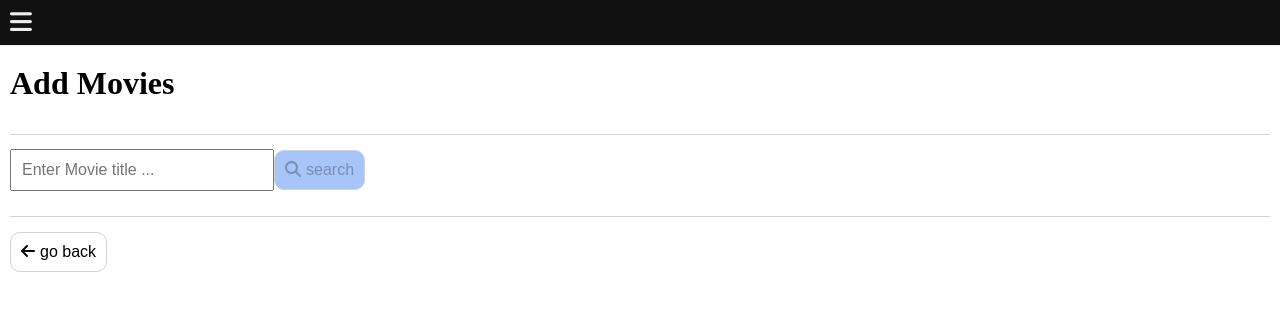
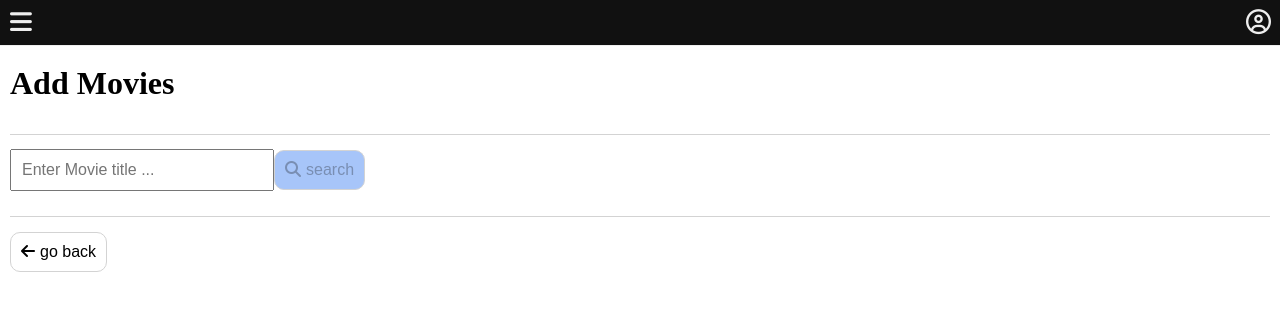
Before and after one commit to stefanreichhart/medialibrary, an Angular app: page /movies/add in a window 1280 px wide. Shown: the top 310 px of the page. Built offline with nearby package versions, Linux system fonts and the light colour scheme.

Commit message:
Feature skeleton

```diff
--- a/src/app/app.component.html
+++ b/src/app/app.component.html
@@ -1,7 +1,7 @@
 <div class="app-container" [ngClass]="{'sidebarVisible': this.appService.isSidebarVisible()}">
-    <app-toolbar></app-toolbar>
     <app-sidebar></app-sidebar>
     <div class="app-content">
         <router-outlet></router-outlet>
     </div>
+    <app-toolbar></app-toolbar>
 </div>
--- a/src/app/sidebar/sidebar.component.css
+++ b/src/app/sidebar/sidebar.component.css
@@ -1,5 +1,5 @@
 .sidebar {
-    position: absolute;
+    position: fixed;
     top: 44px;
     left: -200px;
     width: 200px;
--- a/src/app/sidebar/sidebar.component.html
+++ b/src/app/sidebar/sidebar.component.html
@@ -1,7 +1,18 @@
 <div class="sidebar">
-  <a class="sidebar-item" [routerLink]="[ '/', 'movies', 'add' ]"><i class="fa fa-plus" aria-hidden="true"></i>Add ...</a>
+  <h2>Actions</h2>
+  <a class="sidebar-item" [routerLink]="[ '/', 'movies', 'add' ]"><i class="fa fa-plus" aria-hidden="true"></i>Add Movie ...</a>
+  <a class="sidebar-item" [routerLink]="[ '/', 'books', 'add' ]"><i class="fa fa-plus" aria-hidden="true"></i>Add Book ...</a>
+  <a class="sidebar-item" [routerLink]="[ '/', 'tv-show', 'add' ]"><i class="fa fa-plus" aria-hidden="true"></i>Add TV Show ...</a>
+  <a class="sidebar-item" [routerLink]="[ '/', 'lists', 'add' ]"><i class="fa fa-plus" aria-hidden="true"></i>Add List ...</a>
+  <hr>
   <a class="sidebar-item" [routerLink]="[ '/', 'preferences' ]"><i class="fa fa-cogs" aria-hidden="true"></i>Preferences</a>
+  <hr>
+  <a class="sidebar-item" [routerLink]="[ '/', 'preferences' ]"><i class="fa fa-sign-out" aria-hidden="true"></i>Logout</a>
 
   <h2>Library</h2>
   <a class="sidebar-item" [routerLink]="[ '/', 'movies' ]"><i class="fa fa-film" aria-hidden="true"></i>Movies</a>
+  <a class="sidebar-item" [routerLink]="[ '/', 'books' ]"><i class="fa fa-film" aria-hidden="true"></i>Books</a>
+  <a class="sidebar-item" [routerLink]="[ '/', 'tv-shows' ]"><i class="fa fa-film" aria-hidden="true"></i>TV Shows</a>
+
+  <h2>Lists</h2>
 </div>
--- a/src/app/toolbar/toolbar.component.css
+++ b/src/app/toolbar/toolbar.component.css
@@ -1,5 +1,6 @@
 .toolbar {
     position: fixed;
+    display: flex;
     width: 100%;
     padding: 10px;
     top: 0px;
@@ -7,18 +8,23 @@
     border-bottom: 1px solid #eeeeee;
     background-color: #111111;
     color: #eeeeee;
-}
-
-.menu {
-    display: block;
-    float: left;
+    box-sizing: border-box;
 }
 
 .menu > .fa {
     width: 24px;
     height: 24px;
+    font-size: 25px;
+}
+.middle {
+    flex-grow: 3;
 }
 
-.menu .fa-bars {
-    font-size: 25px;
+.left,
+.right {
+    flex-grow: 1;
 }
+
+.right {
+    text-align: right;
+}
--- a/src/app/toolbar/toolbar.component.html
+++ b/src/app/toolbar/toolbar.component.html
@@ -1,3 +1,10 @@
 <nav class="toolbar">
-  <a class="menu" (click)="this.appService.toggleSidebar()"><i class="fa fa-bars" aria-hidden="true"></i></a>
+  <div class="left">
+    <a class="menu" (click)="this.appService.toggleSidebar()"><i class="fa fa-bars" aria-hidden="true"></i></a>
+  </div>
+  <div class="middle">
+  </div>
+  <div class="right">
+    <a class="menu"><i class="fa fa-user-circle-o" aria-hidden="true"></i></a>
+  </div>
 </nav>
```
